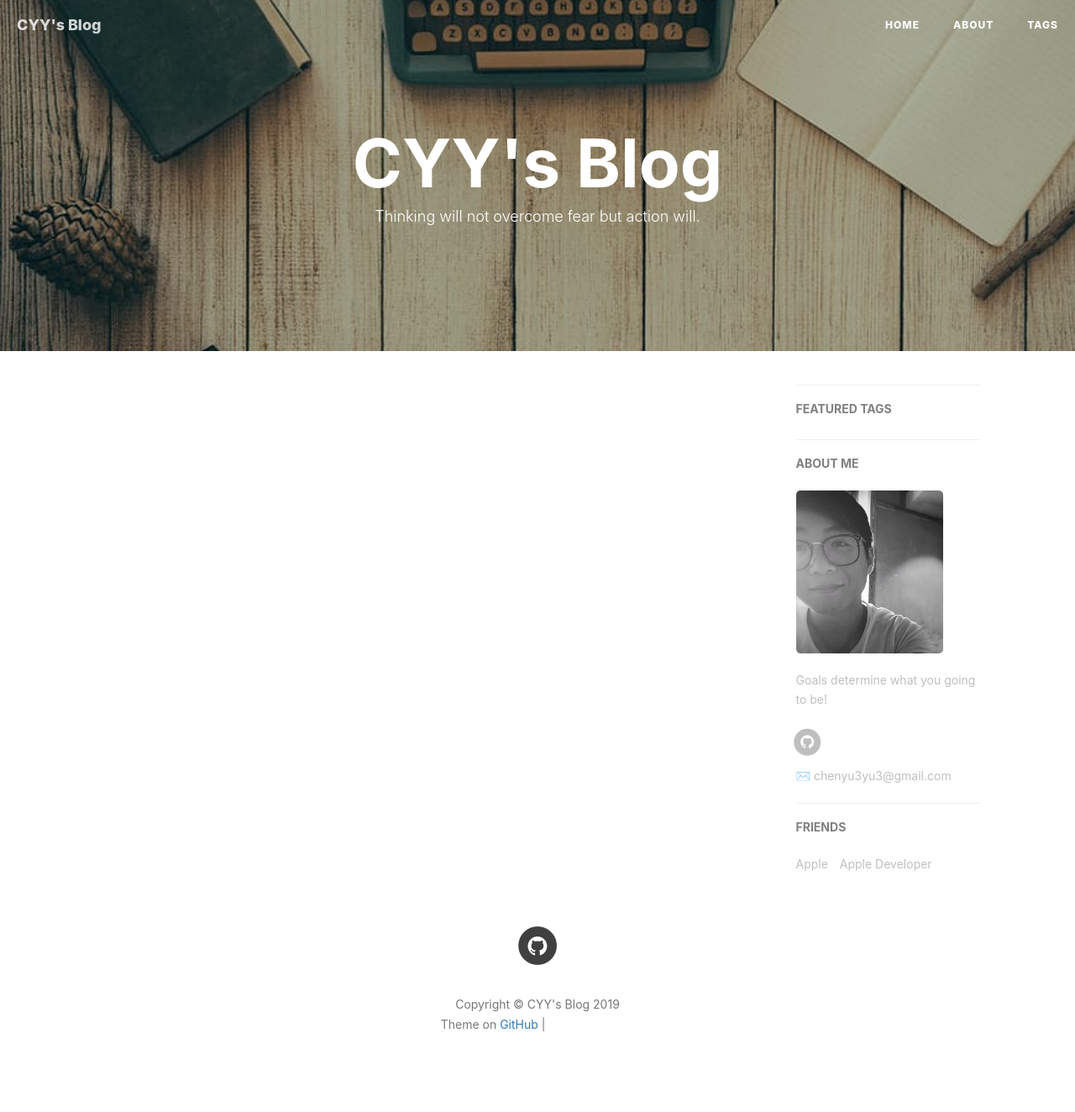
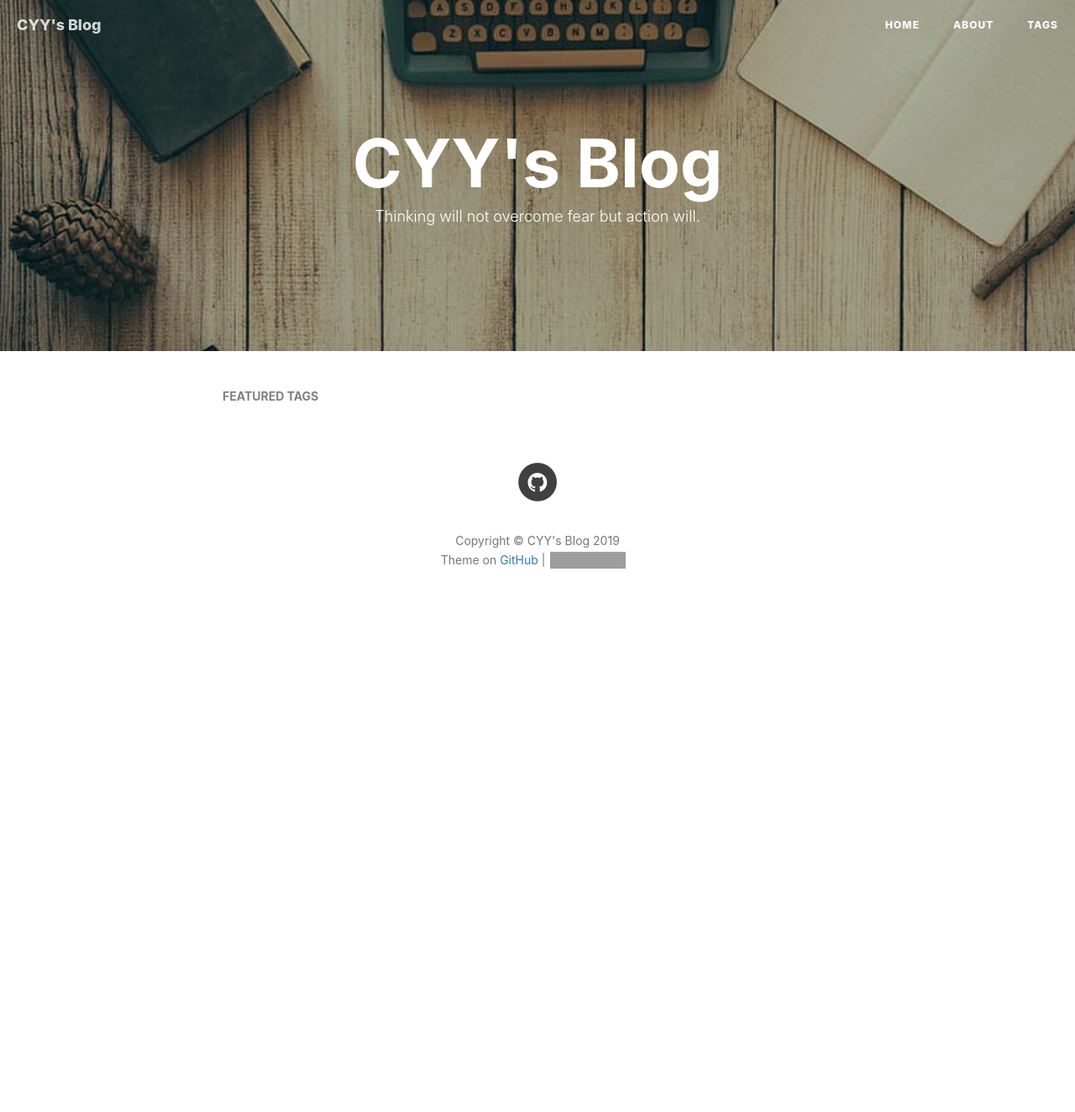
Before and after one commit to sukinoaria/sukinoaria.github.io, a Jekyll site: the page built from index.html, in a window 1280 px wide. Shown: the whole page at 84% size. Built offline with Jekyll 4.4.1, drawn with Linux system fonts in a browser that asks for light colours; nearby versions of some CDN libraries; the list of posts is cut into pages by our own code; comment, search, counter and statistics services are not loaded; after the commit the page ends 900 px from its top, so only the background shows below that; part of the change alters nothing that is shown; grey boxes are pictures that could not be loaded.

Commit message:
delete sidebar

```diff
--- a/_config.yml
+++ b/_config.yml
@@ -10,7 +10,7 @@ baseurl: ""      # for example, '/blog' if your blog hosted on 'host/blog'
 github_repo: "https://github.com/yu3yu3/yu3yu3.github.io.git" # you code repository
 
 # Sidebar settings
-sidebar: true                           # whether or not using Sidebar.
+sidebar: false                           # whether or not using Sidebar.
 sidebar-about-description: "Goals determine what you going to be!"
 sidebar-avatar: /img/about-BY-gentle.jpg      # use absolute URL, seeing it's used in both `/` and `/about/`
 
@@ -97,12 +97,12 @@ service-worker: true
 
 
 # Friends
-friends: [
-    {
-        title: "Apple",
-        href: "https://apple.com"
-    },{
-        title: "Apple Developer",
-        href: "https://developer.apple.com/"
-    }
-]
+#friends: [
+#    {
+#        title: "Apple",
+#        href: "https://apple.com"
+#    },{
+#        title: "Apple Developer",
+#        href: "https://developer.apple.com/"
+#    }
+#]
```
